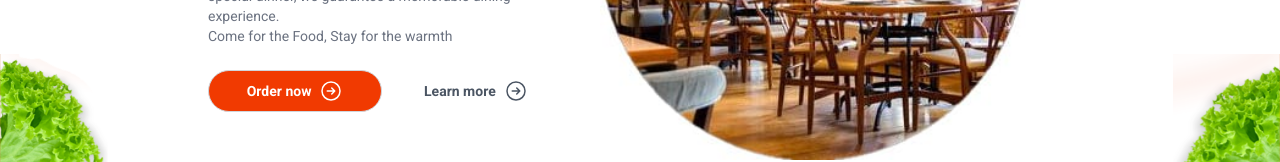
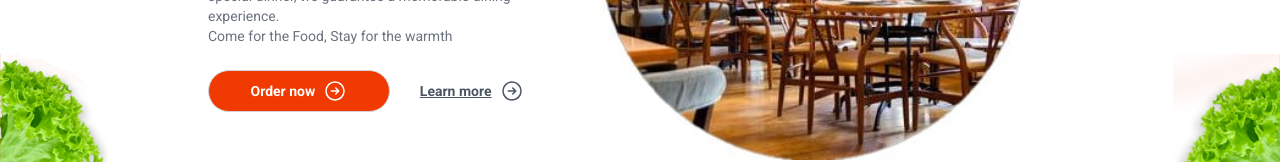
Before and after one commit to abhi9ji01/hotel-hive, a Next.js app: page / in a window 1280 px wide. Shown: the part 362-524 px from the top of the page. Built offline with nearby package versions, Linux system fonts and the light colour scheme; no server answers; the database is empty.

Commit message:
Refactor CartPage and Hero components to use Link for navigation; enhance user experience and code consistency

```diff
--- a/src/app/cart/page.js
+++ b/src/app/cart/page.js
@@ -7,6 +7,7 @@
 import CartProduct from "@/components/menu/CartProduct";
 import {useProfile} from "@/components/UseProfile";
 import Image from "next/image";
+import Link from "next/link";
 import {useContext, useEffect, useState} from "react";
 import toast from "react-hot-toast";
 
@@ -120,9 +121,9 @@
               addressProps={address}
               setAddressProp={handleAddressChange}
             />
-            <button type="submit">Order Now
+            <Link href="/menu">Order Now
             <Right />
-            </button>
+            </Link>
           </form>
         </div>
       </div>
--- a/src/components/layout/Hero.js
+++ b/src/components/layout/Hero.js
@@ -1,9 +1,18 @@
+"use client";
+import { useRouter } from "next/navigation";
 import Right from "@/components/icons/Right";
 import Image from "next/image";
 import HomeMenu from "./HomeMenu";
 import SectionHeaders from "./SectionHeaders";
 
 export default function Hero() {
+
+   const router = useRouter();
+
+  const handleOrderNow = () => {
+    router.push("/menu"); // redirects to /menu page
+  };
+
   return (
     <section className="hero md:mt-4 lg:mt-20" >
       <div className="absolute left-0 right-0 w-full justify-start">
@@ -28,12 +37,15 @@
         <br />
         Come for the Food, Stay for the warmth
         </p>
-        <div className="flex gap-4 text-sm ">
-          <button className="flex justify-center bg-primary  flex items-center gap-2 text-white px-4 py-2 rounded-full">
+       <div className="flex text-sm">
+      <button
+        onClick={handleOrderNow}
+        className="flex justify-center bg-primary items-center gap-2 text-white px-4 py-2 rounded-full"
+      >
         Order now
         <Right />
       </button>
-          <button className="flex items-center border-0 gap-2 py-2 text-gray-600 font-semibold p-0">
+      <button className="flex items-center border-0 gap-2 py-2 text-gray-600 font-semibold underline p-0">
         Learn more
         <Right />
       </button>
```
Lines whose indentation alone changed are shown as unchanged.
